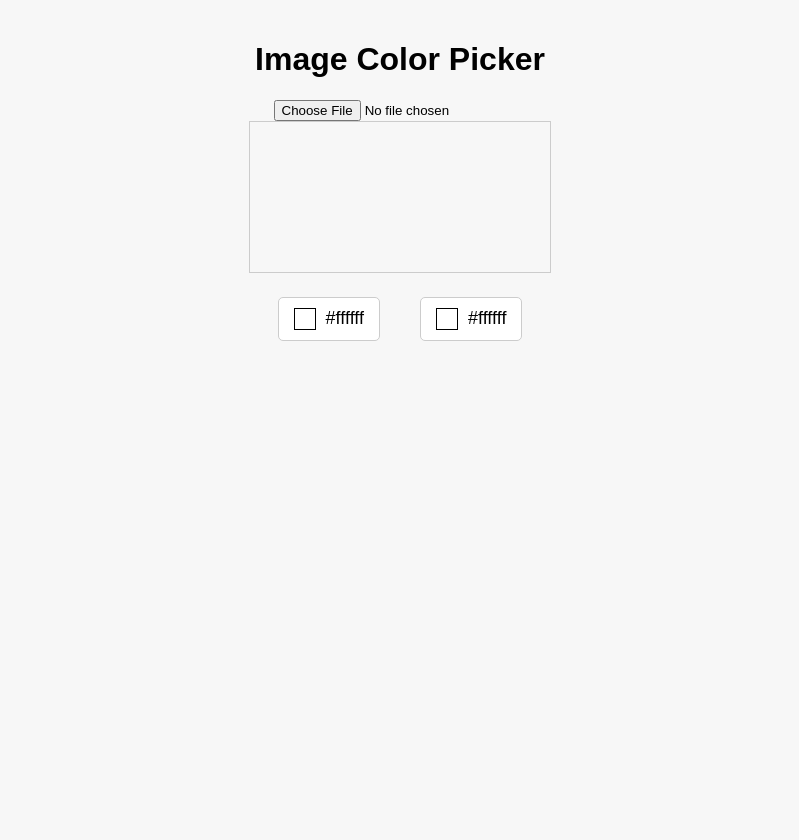
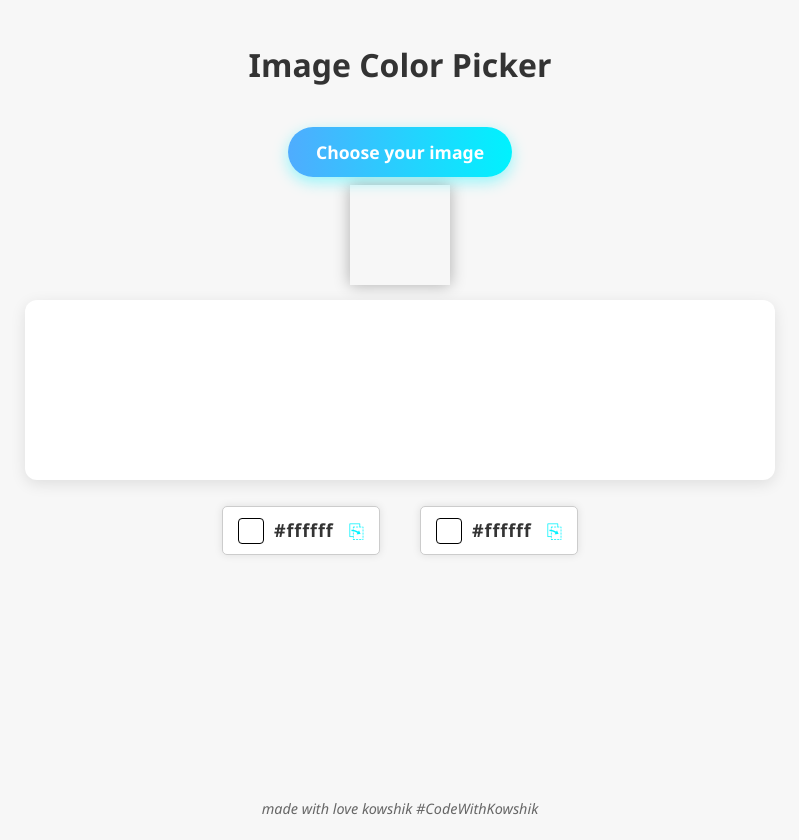
Before and after one commit to KowshikKolvekar/image-color-picker, a plain HTML site: page index.html in a window 1280 px wide. Shown: the whole page, without its empty margins (240-1039 px from the left). Before the commit the page ends 800 px from the top, so only its background shows below. Drawn offline with Linux system fonts and the light colour scheme.

Commit message:
Update index.html

```diff
--- a/index.html
+++ b/index.html
@@ -2,40 +2,85 @@
 <html lang="en">
 <head>
   <meta charset="UTF-8" />
-  <meta name="viewport" content="width=device-width, initial-scale=1.0"/>
+  <meta name="viewport" content="width=device-width, initial-scale=1" />
   <title>Image Color Picker</title>
   <style>
     body {
-      font-family: Arial, sans-serif;
+      font-family: "Segoe UI", Tahoma, Geneva, Verdana, sans-serif;
+      font-weight: 400;
+      line-height: 1.5;
+      background: #f7f7f7;
       margin: 0;
       padding: 20px;
-      background: #f7f7f7;
       text-align: center;
+      color: #333;
+      min-height: 100vh;
+      display: flex;
+      flex-direction: column;
     }
 
     .container {
       max-width: 800px;
       margin: auto;
+      position: relative;
+      flex-grow: 1;
     }
 
-    canvas {
-      border: 1px solid #ccc;
-      cursor: crosshair;
-      max-width: 100%;
-      height: auto;
+    #imageInput { display: none; }
+
+    label[for="imageInput"] {
+      background: linear-gradient(90deg, #4facfe 0%, #00f2fe 100%);
+      color: white;
+      padding: 12px 28px;
+      font-size: 1.1rem;
+      font-weight: 600;
+      border-radius: 25px;
+      cursor: pointer;
+      box-shadow: 0 5px 15px rgba(0, 242, 254, 0.4);
+      transition: all 0.3s ease;
+      user-select: none;
+      display: inline-block;
+      margin: 1rem auto 0.5rem;
+      font-family: inherit;
+      text-align: center;
+    }
+    label[for="imageInput"]:hover {
+      box-shadow: 0 8px 20px rgba(0, 242, 254, 0.7);
+      transform: translateY(-3px);
     }
 
     #magnifier {
-      position: absolute;
-      border: 2px solid #000;
+      margin: 0 auto 15px;
       width: 100px;
       height: 100px;
-      border-radius: 50%;
+      border: none;
+      border-radius: 0;
       overflow: hidden;
       pointer-events: none;
-      display: none;
-      box-shadow: 0 0 5px rgba(0,0,0,0.3);
-      z-index: 10;
+      box-shadow: 0 0 15px rgba(0, 0, 0, 0.3);
+      background-repeat: no-repeat;
+      background-position: center;
+      background-size: cover;
+    }
+
+    #canvasWrapper {
+      margin: 0 auto;
+      background: #fff;
+      border-radius: 12px;
+      box-shadow: 0 4px 15px rgba(0,0,0,0.1);
+      max-width: 100%;
+      width: 720px;
+      height: auto;
+      padding: 15px;
+      display: inline-block;
+      position: relative;
+    }
+
+    #imageCanvas {
+      cursor: crosshair;
+      border-radius: 8px;
+      max-width: 100%;
+      display: block;
     }
 
     #colorInfo {
@@ -44,45 +89,91 @@
       display: flex;
       justify-content: center;
       gap: 40px;
+      font-family: inherit;
     }
 
     .colorBox {
       cursor: pointer;
       padding: 10px 15px;
       border: 1px solid #ccc;
-      background-color: #fff;
+      background: #fff;
       border-radius: 5px;
       display: flex;
       align-items: center;
       gap: 10px;
+      box-shadow: 0 0 8px rgba(0, 0, 0, 0.1);
+      user-select: none;
+      font-family: inherit;
+      color: #333;
+    }
+
+    .colorBox span {
+      font-weight: 600;
+      letter-spacing: 0.05em;
     }
 
     .colorSample {
-      width: 20px;
-      height: 20px;
+      width: 24px;
+      height: 24px;
       border: 1px solid #000;
+      border-radius: 4px;
+      flex-shrink: 0;
+    }
+
+    .copyButton {
+      background: none;
+      border: none;
+      cursor: pointer;
+      color: #00f2fe;
+      font-size: 1.2rem;
+      padding: 0;
+      margin-left: 5px;
+      transition: color 0.2s ease;
+      font-family: inherit;
+    }
+    .copyButton:hover {
+      color: #4facfe;
+    }
+
+    /* Footer style */
+    footer {
+      margin-top: 40px;
+      font-size: 0.9rem;
+      color: #666;
+      font-style: italic;
+      user-select: none;
     }
   </style>
 </head>
 <body>
   <div class="container">
     <h1>Image Color Picker</h1>
+
+    <label for="imageInput">Choose your image</label>
     <input type="file" id="imageInput" accept="image/*" />
-    <div id="canvasWrapper" style="position:relative;">
+
+    <!-- Fixed magnifier below button and above image -->
+    <div id="magnifier"></div>
+
+    <div id="canvasWrapper">
       <canvas id="imageCanvas"></canvas>
-      <div id="magnifier"></div>
     </div>
+
     <div id="colorInfo">
-      <div class="colorBox" id="currentColorBox" title="Click to copy">
-        <div class="colorSample" id="currentColorSample"></div>
+      <div class="colorBox" id="currentColorBox" title="Click to copy current color">
+        <div id="currentColorSample" class="colorSample"></div>
         <span id="hexColor">#ffffff</span>
+        <button id="copyCurrentBtn" class="copyButton" aria-label="Copy current hex code">⎘</button>
       </div>
-      <div class="colorBox" id="selectedColorBox" title="Selected Color (Click to copy)">
-        <div class="colorSample" id="selectedColorSample"></div>
+      <div class="colorBox" id="selectedColorBox" title="Click to copy selected color">
+        <div id="selectedColorSample" class="colorSample"></div>
         <span id="selectedHexColor">#ffffff</span>
+        <button id="copySelectedBtn" class="copyButton" aria-label="Copy selected hex code">⎘</button>
       </div>
     </div>
   </div>
+
+  <footer>made with love kowshik #CodeWithKowshik</footer>
 
   <script>
     const imageInput = document.getElementById("imageInput");
@@ -93,27 +184,30 @@
     const selectedHexColor = document.getElementById("selectedHexColor");
     const currentColorSample = document.getElementById("currentColorSample");
     const selectedColorSample = document.getElementById("selectedColorSample");
-    const currentColorBox = document.getElementById("currentColorBox");
-    const selectedColorBox = document.getElementById("selectedColorBox");
+    const copyCurrentBtn = document.getElementById("copyCurrentBtn");
+    const copySelectedBtn = document.getElementById("copySelectedBtn");
 
     let img = new Image();
 
-    imageInput.addEventListener("change", (event) => {
-      const file = event.target.files[0];
+    // Load image and draw on canvas
+    imageInput.addEventListener("change", (e) => {
+      const file = e.target.files[0];
       if (!file) return;
-
       const reader = new FileReader();
       reader.onload = (e) => {
         img.onload = () => {
           imageCanvas.width = img.width;
           imageCanvas.height = img.height;
           ctx.drawImage(img, 0, 0);
+          // Clear magnifier background on new image load
+          magnifier.style.background = "";
         };
         img.src = e.target.result;
       };
       reader.readAsDataURL(file);
     });
 
+    // Update magnifier on mouse move over canvas
     imageCanvas.addEventListener("mousemove", (e) => {
       const rect = imageCanvas.getBoundingClientRect();
       const scaleX = imageCanvas.width / rect.width;
@@ -121,39 +215,42 @@
       const x = Math.floor((e.clientX - rect.left) * scaleX);
       const y = Math.floor((e.clientY - rect.top) * scaleY);
 
+      if (x < 0 || y < 0 || x >= imageCanvas.width || y >= imageCanvas.height) {
+        // If outside canvas bounds, don't update magnifier
+        return;
+      }
+
       const pixel = ctx.getImageData(x, y, 1, 1).data;
       const hex = rgbToHex(pixel[0], pixel[1], pixel[2]);
       hexColor.textContent = hex;
       currentColorSample.style.backgroundColor = hex;
 
-      magnifier.style.left = e.pageX - 50 + "px";
-      magnifier.style.top = e.pageY - 50 + "px";
-      magnifier.style.display = "block";
-
       drawMagnifier(x, y);
     });
 
+    // Select color on canvas click
     imageCanvas.addEventListener("click", () => {
       selectedHexColor.textContent = hexColor.textContent;
       selectedColorSample.style.backgroundColor = hexColor.textContent;
     });
 
-    imageCanvas.addEventListener("mouseleave", () => {
-      magnifier.style.display = "none";
-    });
-
-    currentColorBox.addEventListener("click", () => copyToClipboard(hexColor.textContent));
-    selectedColorBox.addEventListener("click", () => copyToClipboard(selectedHexColor.textContent));
+    copyCurrentBtn.addEventListener("click", () => copyToClipboard(hexColor.textContent));
+    copySelectedBtn.addEventListener("click", () => copyToClipboard(selectedHexColor.textContent));
 
     function drawMagnifier(x, y) {
-      const zoom = 6;
-      const size = 25;
+      const size = 25; // Area size to magnify
+      const magSize = 100; // magnifier size in px
+
+      // Create an offscreen canvas to draw the zoomed area
       const magnifierCanvas = document.createElement("canvas");
-      magnifierCanvas.width = 100;
-      magnifierCanvas.height = 100;
+      magnifierCanvas.width = magSize;
+      magnifierCanvas.height = magSize;
       const mCtx = magnifierCanvas.getContext("2d");
 
       mCtx.imageSmoothingEnabled = false;
+      mCtx.clearRect(0, 0, magSize, magSize);
+
+      // Draw zoomed part from main canvas to magnifier canvas
       mCtx.drawImage(
         imageCanvas,
         x - size / 2,
@@ -162,61 +259,39 @@
         size,
         0,
         0,
-        100,
-        100
+        magSize,
+        magSize
       );
 
+      // Draw crosshair in center
       mCtx.beginPath();
       mCtx.strokeStyle = "red";
       mCtx.lineWidth = 1;
-      mCtx.moveTo(50, 45);
-      mCtx.lineTo(50, 55);
-      mCtx.moveTo(45, 50);
-      mCtx.lineTo(55, 50);
+      mCtx.moveTo(magSize / 2, magSize / 2 - 5);
+      mCtx.lineTo(magSize / 2, magSize / 2 + 5);
+      mCtx.moveTo(magSize / 2 - 5, magSize / 2);
+      mCtx.lineTo(magSize / 2 + 5, magSize / 2);
       mCtx.stroke();
 
-      magnifier.style.background = `url(${magnifierCanvas.toDataURL()})`;
-      magnifier.style.backgroundSize = "100px 100px";
+      // Set magnifier background to the zoomed image
+      magnifier.style.background = `url(${magnifierCanvas.toDataURL()}) no-repeat center / ${magSize}px ${magSize}px`;
     }
 
     function rgbToHex(r, g, b) {
-      return (
-        "#" +
-        [r, g, b]
-          .map((x) => {
-            const hex = x.toString(16);
-            return hex.length === 1 ? "0" + hex : hex;
-          })
-          .join("")
-      );
+      return "#" + [r, g, b].map(x => x.toString(16).padStart(2, "0")).join("");
     }
 
-    function copyToClipboard(text) {
-      navigator.clipboard.writeText(text).then(() => {
-        const toast = document.createElement("div");
-        toast.textContent = `Copied ${text} to clipboard!`;
-        toast.style.position = "fixed";
-        toast.style.bottom = "20px";
-        toast.style.left = "50%";
-        toast.style.transform = "translateX(-50%)";
-        toast.style.backgroundColor = "#333";
-        toast.style.color = "#fff";
-        toast.style.padding = "10px 20px";
-        toast.style.borderRadius = "5px";
-        toast.style.zIndex = "1000";
-        toast.style.opacity = "0";
-        toast.style.transition = "opacity 0.3s ease";
-
-        document.body.appendChild(toast);
-        requestAnimationFrame(() => {
-          toast.style.opacity = "1";
-        });
-
-        setTimeout(() => {
-          toast.style.opacity = "0";
-          setTimeout(() => document.body.removeChild(toast), 300);
-        }, 1500);
-      });
+    async function copyToClipboard(text) {
+      if (!navigator.clipboard) {
+        alert("Clipboard API not supported");
+        return;
+      }
+      try {
+        await navigator.clipboard.writeText(text);
+        alert(`Copied ${text} to clipboard!`);
+      } catch (err) {
+        alert("Failed to copy: " + err);
+      }
     }
   </script>
 </body>
```
